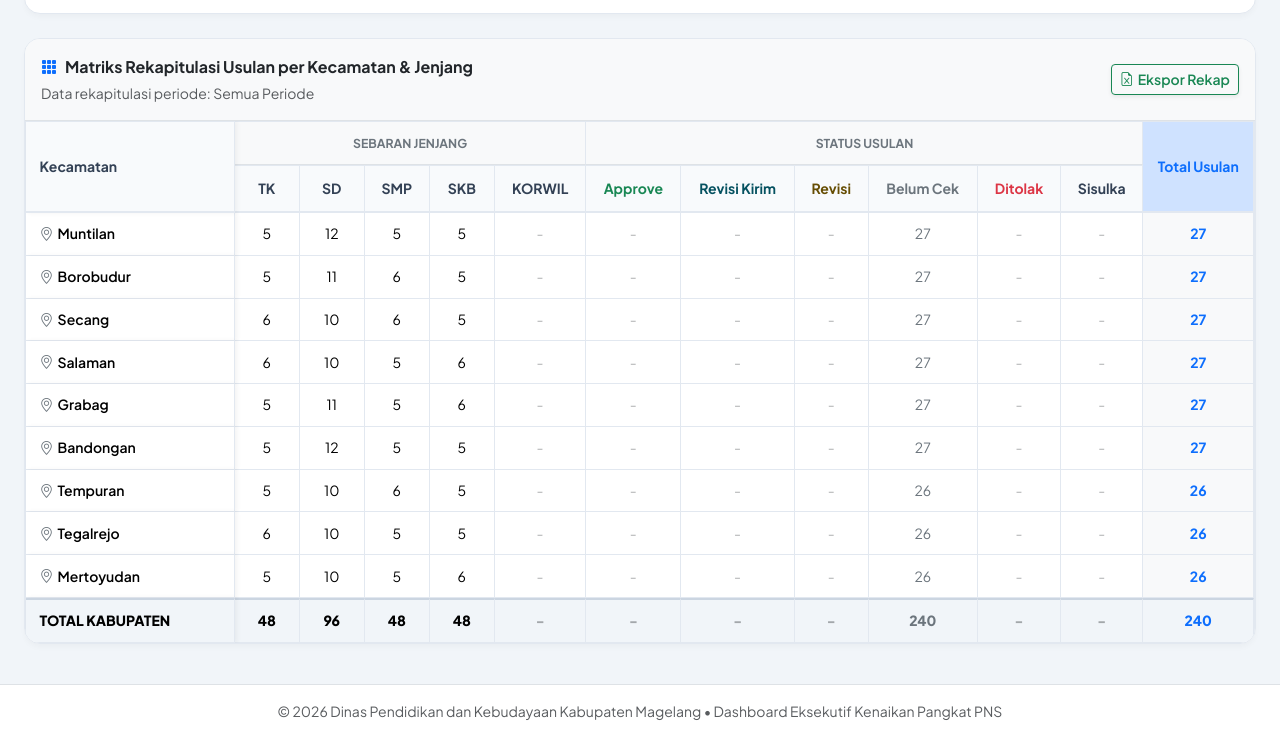
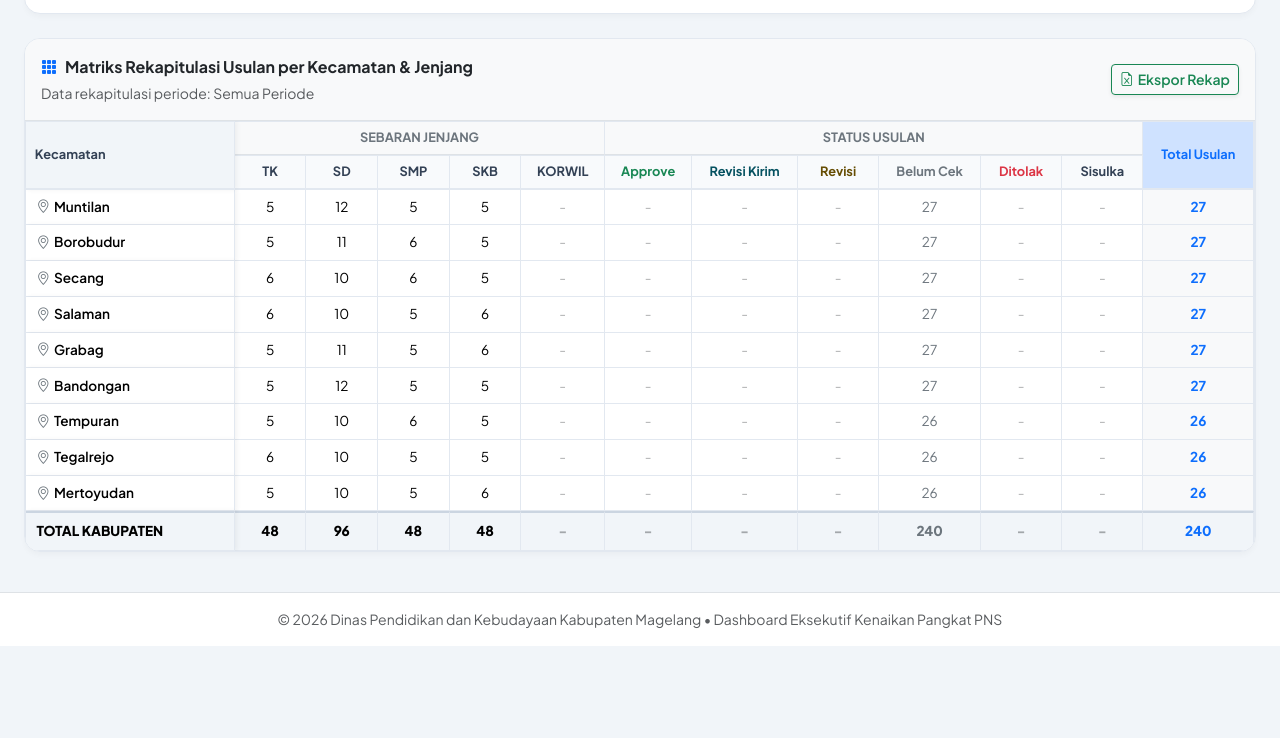
Before and after one commit to enji82/Dashboard-KP, a plain HTML site: page Index.html in a window 1280 px wide. Shown: the part 1319-2057 px from the top of the page. After the commit the page ends 1965 px from the top, so only its background shows below. Drawn offline with nearby package versions, Linux system fonts and the light colour scheme.

Commit message:
style: freeze table headers (sticky top) and reduce header row height for compact layout

```diff
--- a/Index.html
+++ b/Index.html
@@ -203,11 +203,11 @@ body {
   margin-bottom: 1rem;
 }
 
-/* Tabel Matriks Rekapitulasi */
+/* Tabel Matriks Rekapitulasi & Tabel Bulan */
 .table-matrix {
   border-collapse: separate;
   border-spacing: 0;
-  font-size: 0.875rem;
+  font-size: 0.85rem;
   border-left: 1px solid var(--border-color);
   border-right: 1px solid var(--border-color);
 }
@@ -216,7 +216,8 @@ body {
   background-color: #f8fafc;
   color: #334155;
   font-weight: 700;
-  padding: 0.75rem 0.85rem;
+  padding: 0.4rem 0.55rem;
+  font-size: 0.8rem;
   border-top: 1px solid var(--border-color);
   border-bottom: 2px solid var(--border-color);
   border-right: 1px solid var(--border-color);
@@ -224,7 +225,7 @@ body {
 }
 
 .table-matrix td {
-  padding: 0.65rem 0.85rem;
+  padding: 0.45rem 0.65rem;
   border-bottom: 1px solid var(--border-color);
   border-right: 1px solid var(--border-color);
   vertical-align: middle;
@@ -234,23 +235,42 @@ body {
   background-color: #f8fafc;
 }
 
-/* Freeze Kolom Pertama (Kecamatan) */
+/* Freeze Header Tabel (Sticky Top 2-Tier Header) */
+.table-matrix thead tr:first-child th {
+  position: sticky;
+  top: 0;
+  background-color: #f8fafc;
+  z-index: 10;
+}
+
+.table-matrix thead tr:nth-child(2) th {
+  position: sticky;
+  top: 29px; /* menempel tepat di bawah baris header pertama */
+  background-color: #f8fafc;
+  z-index: 10;
+}
+
+/* Freeze Kolom Pertama (Kecamatan / Bulan) */
 .table-matrix .freeze-col {
   position: sticky;
   left: 0;
   background-color: #ffffff;
-  z-index: 2;
+  z-index: 4;
   box-shadow: 2px 0 5px rgba(0, 0, 0, 0.05);
 }
 
-.table-matrix thead th.freeze-col {
-  background-color: #f8fafc;
-  z-index: 3;
+/* Sudut Kiri Atas (Pertemuan Header Sticky Top dan Kolom Sticky Left) */
+.table-matrix thead tr:first-child th.freeze-col {
+  position: sticky;
+  top: 0;
+  left: 0;
+  background-color: #f1f5f9;
+  z-index: 20;
 }
 
 .table-matrix tfoot td.freeze-col {
   background-color: #f1f5f9;
-  z-index: 3;
+  z-index: 5;
 }
 
 .table-matrix tbody tr:hover td.freeze-col {
@@ -263,6 +283,7 @@ body {
   border-top: 2px solid #cbd5e1;
   border-bottom: 1px solid var(--border-color);
   border-right: 1px solid var(--border-color);
+  padding: 0.5rem 0.65rem;
 }
 
 #loadingOverlay {
@@ -573,7 +594,7 @@ body {
         </div>
       </div>
 
-      <div class="table-responsive">
+      <div class="table-responsive" style="max-height: 460px; overflow-y: auto;">
         <table class="table table-matrix table-hover mb-0 text-center" style="width: 100%; min-width: 1100px;">
           <thead>
             <tr>
```
